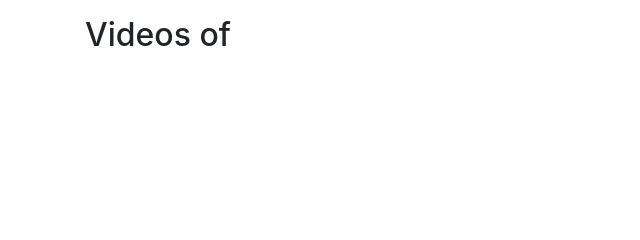
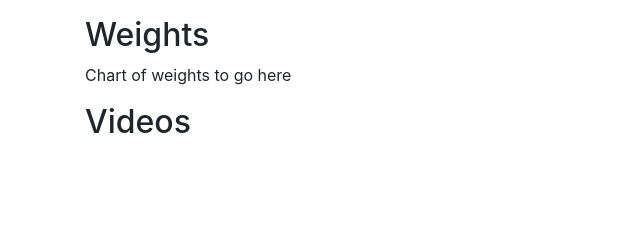
Before and after one commit to tech4nature/hogapp, a Django app: template hog/frontend/templates/hog.html in a window 1280 px wide. Shown: the part 118-358 px from the top of the page, without its empty margins (0-640 px from the left). Run offline with Django 3.2, Linux system fonts and the light colour scheme; the template is opened without the code that fills it, so the values that code supplies are empty; some libraries are stand-ins or nearby versions.

Commit message:
Placeholder for hog stats

```diff
--- a/hog/frontend/templates/hog.html
+++ b/hog/frontend/templates/hog.html
@@ -16,7 +16,15 @@
 
 <div class="row">
   <div class="col">
-    <h2>Videos of {{ hog.name }}</h2>
+    <h2>Weights</h2>
+    <p>Chart of weights to go here</p>
+  </div>
+</div>
+
+
+<div class="row">
+  <div class="col">
+    <h2>Videos</h2>
   </div>
 </div>
 
```
